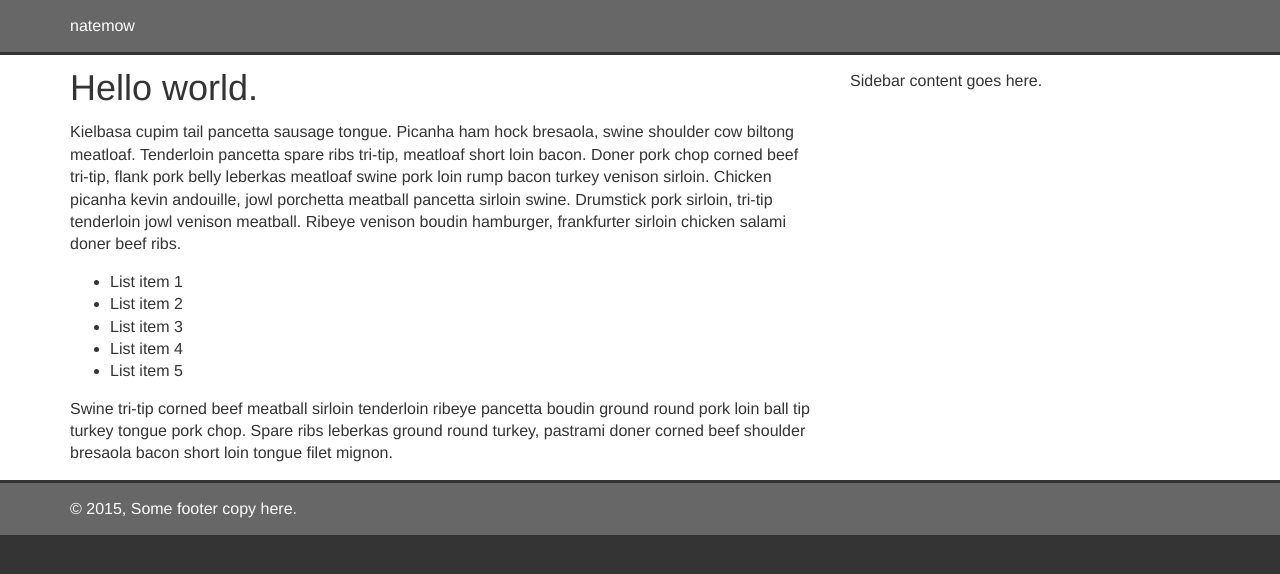
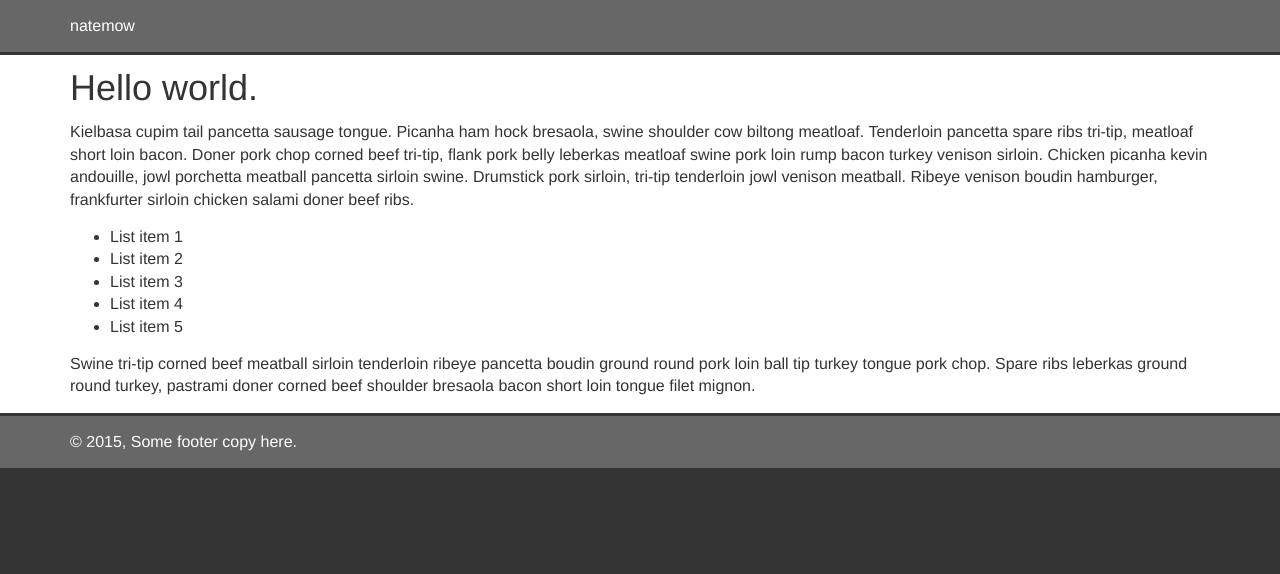
Before and after one commit to natemow/natemow.github.io, a Jekyll site: the page built from index.md, in a window 1280 px wide. Shown: the top 574 px of the page. Built offline with Jekyll 4.4.1, drawn with Linux system fonts in a browser that asks for light colours; nearby versions of some CDN libraries.

Commit message:
Some template updates.

```diff
--- a/_layouts/default.html
+++ b/_layouts/default.html
@@ -1,7 +1,7 @@
 {% include header.html %}<main>
   <div class="container">
     <div class="row">
-      <article class="col-md-8">
+      <article class="col-md-12">
         <h1>{% if page.title %}{{ page.title }}{% else %}{{ site.title }}{% endif %}</h1>
         {{ content }}
       </article>
--- a/assets/css/screen.css
+++ b/assets/css/screen.css
@@ -10,6 +10,7 @@ header { background: #676767; color: white; padding: 15px 0; }
 header * { color: white; }
 
 main { background: white; border-top: solid 3px #343434; border-bottom: solid 3px #343434; padding: 15px 0; }
+main aside { display: none; }
 main aside:after { content: ""; display: table; clear: both; }
 
 footer { background: #676767; color: white; padding: 15px 0; }
--- a/assets/scss/screen.scss
+++ b/assets/scss/screen.scss
@@ -68,6 +68,7 @@ main {
 
   aside {
     @include clearfix();
+    display: none;
   }
 }
 
```
Also changed, not shown: 1 other file.
